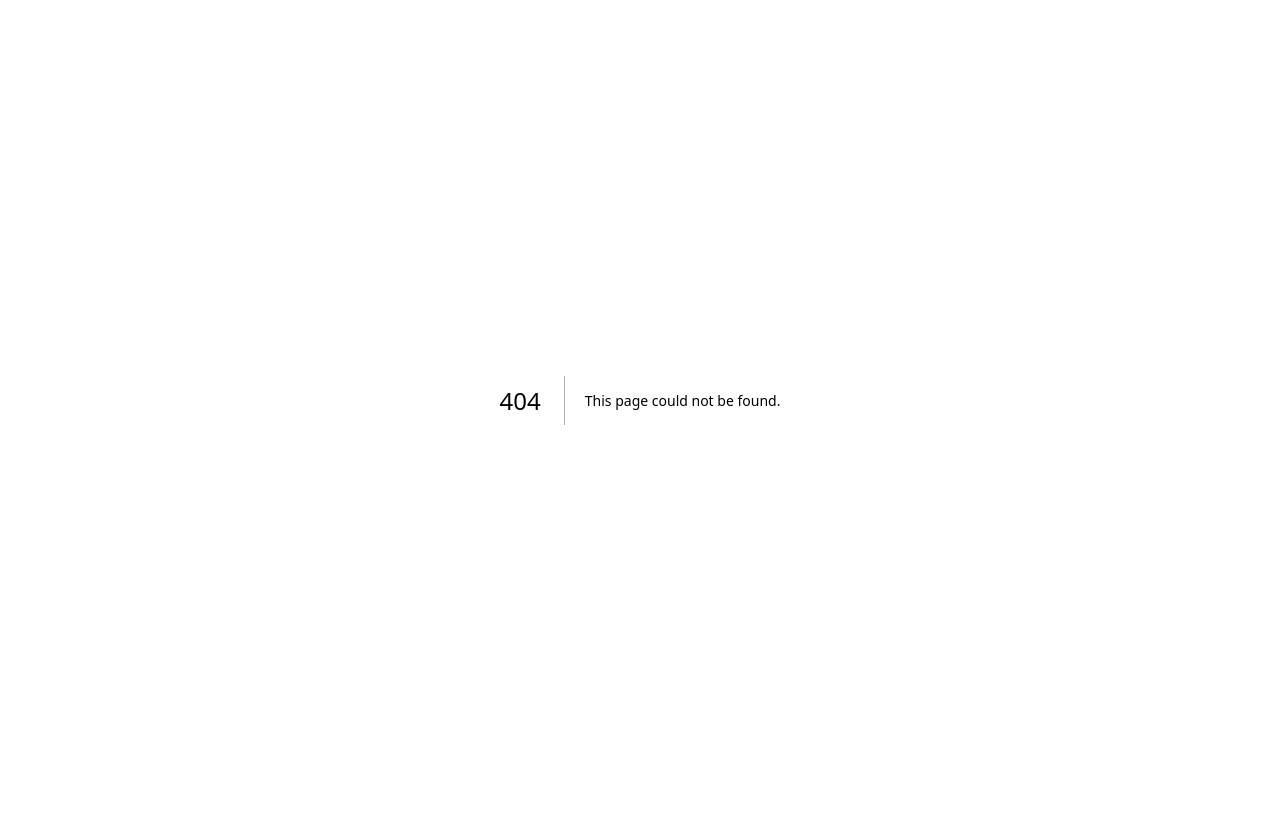
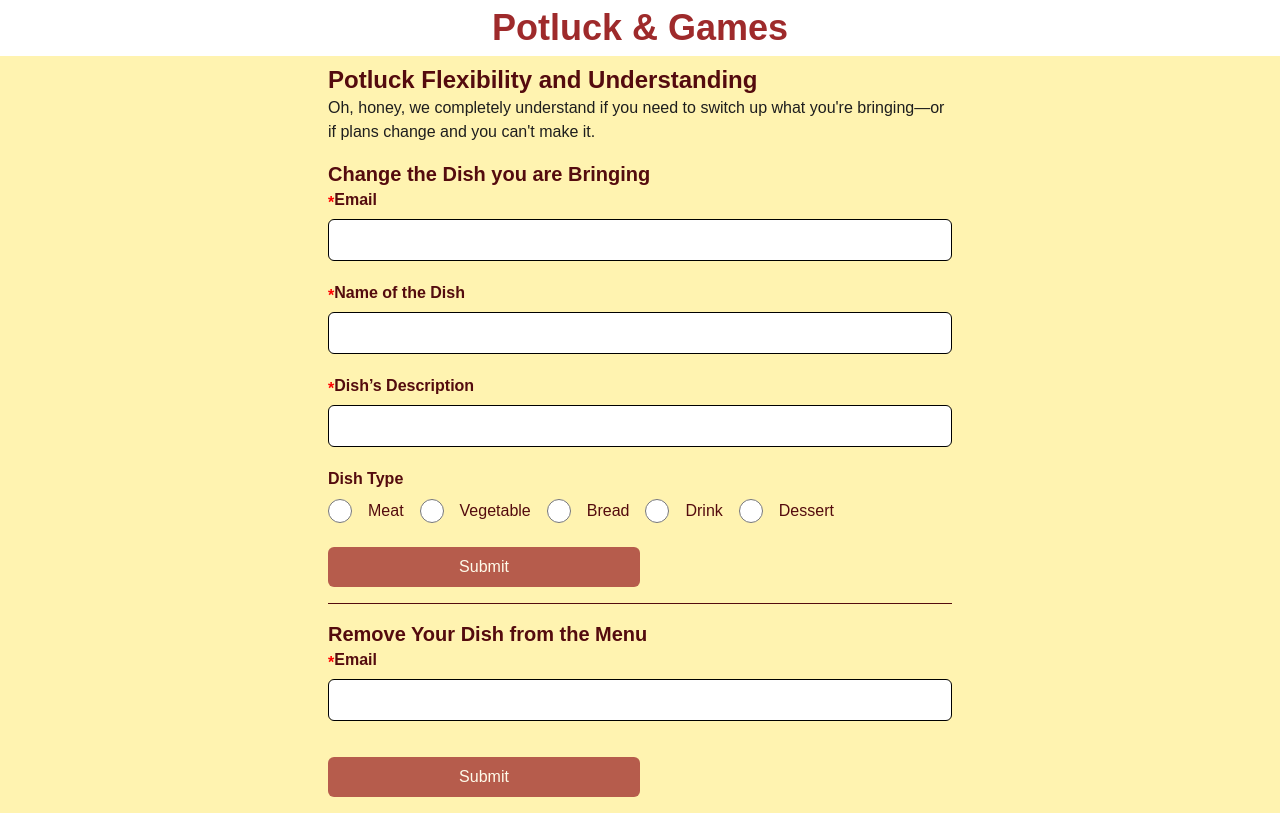
Before and after one commit to jcsmileyjr/potluckgames, a Next.js app: page /UpdateAttendee in a window 1280 px wide. Before the commit this address had no page. Built offline with nearby package versions, Linux system fonts and the light colour scheme; no server answers.

Commit message:
WIP Update Attendee page - Initial setup

```diff
--- /dev/null
+++ b/src/app/UpdateAttendee/page.tsx
@@ -0,0 +1,12 @@
+import UpdateDish from "../components/UpdateDish/UpdateDish";
+
+export default async function UpdateAttendee() {
+    return (
+        <main>
+            <header>
+                <h1 className="text-accentRed font-bold text-center text-4xl py-2">Potluck & Games</h1>
+            </header>
+            <UpdateDish />
+        </main>
+    )
+}
```
